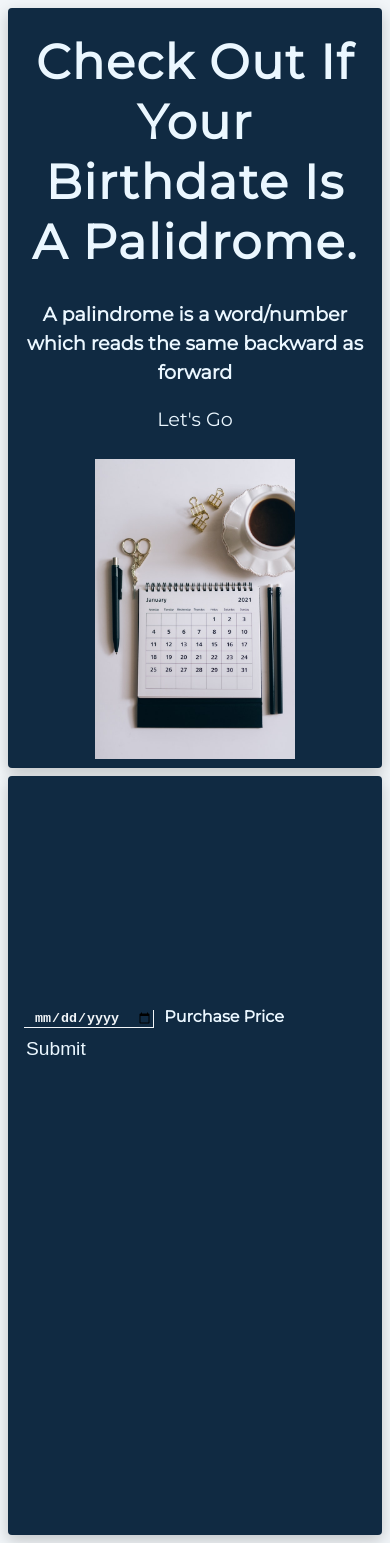
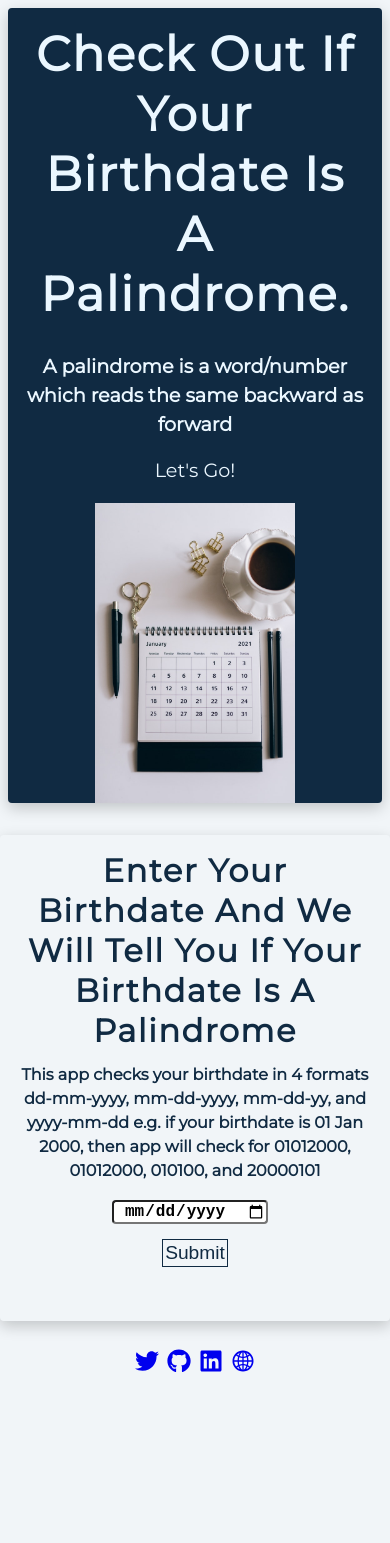
Before and after one commit to partha8/palindrome-birthday, a React (Create React App) app: page / in a window 390 px wide. After the commit the page ends 1393 px from the top, so only its background shows below. Built offline with nearby package versions, Linux system fonts and the light colour scheme.

Commit message:
UI: added the input and output parts of the project

```diff
--- a/src/components/Footer.js
+++ b/src/components/Footer.js
@@ -1,11 +1,24 @@
-import React from 'react'
+import React from "react";
+import { FaGithub, FaTwitter, FaLinkedin } from "react-icons/fa";
+import { AiOutlineGlobal } from "react-icons/ai";
 
 function Footer() {
-    return (
-        <div>
-
-        </div>
-    )
+  return (
+    <footer>
+      <a href="https://twitter.com/partha_sarma8">
+        <FaTwitter />
+      </a>
+      <a href="https://github.com/partha8">
+        <FaGithub />
+      </a>
+      <a href="https://www.linkedin.com/in/partha8/">
+        <FaLinkedin />
+      </a>
+      <a href="https://parthasarma.netlify.app/">
+        <AiOutlineGlobal />
+      </a>
+    </footer>
+  );
 }
 
-export default Footer
+export default Footer;
--- a/src/components/Header.js
+++ b/src/components/Header.js
@@ -2,16 +2,16 @@ import React from "react";
 import calendar from "../img/calendar.jpg";
 function Header() {
   return (
-    <div>
+    <>
       <section className={`header container`}>
         <article className="intro">
-          <h1>Check out if your Birthdate is a Palidrome.</h1>
+          <h1>Check out if your Birthdate is a Palindrome.</h1>
           <p>
             A palindrome is a word/number which reads the same backward as
             forward
           </p>
           <a href="#input" className="btn">
-            Let's Go
+            Let's Go!
           </a>
         </article>
 
@@ -19,7 +19,7 @@ function Header() {
           <img src={calendar} alt="calendar" />
         </article>
       </section>
-    </div>
+    </>
   );
 }
 
--- a/src/components/InputArea.js
+++ b/src/components/InputArea.js
@@ -1,15 +1,45 @@
-import React, { useState } from "react";
+import React, { useEffect, useState } from "react";
+import calculating from "../img/calculating.gif";
 
 function InputArea() {
   const [date, setDate] = useState("");
   const [text, setText] = useState("");
+
+  const [loading, setLoading] = useState(false);
+  const [loadingImage, setLoadingImage] = useState(false);
+
+  useEffect(() => {
+    const timeOut = setTimeout(() => {
+      setLoadingImage(false);
+      setLoading(false);
+    }, 2000);
+
+    // clearnup function
+    return () => clearTimeout(timeOut);
+  }, [loading]);
+
   const clickHandler = (e) => {
     e.preventDefault();
+    setLoading(true);
+    setLoadingImage(true);
+    setText('testing')
   };
   return (
-    <div className="input" id="input">
-      <section className={`container`}>
+    <div id="input">
+      <section className={`input-area-container `}>
         <form className="form-container">
+          <article>
+            <h2>
+              Enter your birthdate and we will tell you if your birthdate is a
+              palindrome
+            </h2>
+            <p>
+              This app checks your birthdate in 4 formats dd-mm-yyyy,
+              mm-dd-yyyy, mm-dd-yy, and yyyy-mm-dd e.g. if your birthdate is 01
+              Jan 2000, then app will check for 01012000, 01012000, 010100, and
+              20000101
+            </p>
+          </article>
           <article>
             <input
               type="date"
@@ -17,16 +47,25 @@ function InputArea() {
               value={date}
               onChange={(e) => setDate(e.target.value)}
             />
-            <span>Purchase Price</span>
           </article>
           <article className="btn-container">
-            <button onClick={clickHandler} className="btn">
+            <button onClick={clickHandler} className="btn submit">
               Submit
             </button>
           </article>
-          <article className="output">{text}</article>
         </form>
-        <section className="image-container">
+        <section className="output">
+          <article className="output-text">
+            {loading && <p>Please wait for the results</p>}
+          </article>
+          {loadingImage && (
+            <img
+              className="loading-image"
+              src={calculating}
+              alt="calculating results"
+            />
+          )}
+          {!loading && <h3>{text}</h3>}
         </section>
       </section>
     </div>
--- a/src/index.css
+++ b/src/index.css
@@ -131,7 +131,7 @@ a {
   flex-direction: column;
   align-content: center;
   justify-content: center;
-  text-align: justify;
+  text-align: left;
   padding: 1rem;
 }
 .intro p {
@@ -162,26 +162,57 @@ img {
   height: 90%;
 }
 
+/* input area */
+.input-area-container {
+  max-width: var(--max-width);
+  margin: 2rem auto 0;
+  display: flex;
+  flex-direction: column;
+  /* justify-content: center;
+  align-content: center; */
+  border-radius: var(--radius);
+  box-shadow: var(--dark-shadow);
+}
 .form-container {
   font-weight: 600;
-  display: flex;
+  /* display: flex;
   flex-direction: column;
   justify-content: center;
-  align-content: center;
+  align-content: center; */
+  text-align: center;
+  margin: 0 auto 0.2rem;
+  width: 60%;
+  padding: 1rem;
+}
+.form-container p {
+  color: var(--clr-grey-1);
+}
+.output-text p {
+  color: var(--clr-grey-1);
 }
 input {
   font-weight: 600;
   padding-left: 10px;
-  background: transparent;
-  color: var(--clr-grey-10);
-  border: transparent;
-  outline: transparent;
-  border-bottom: 1px solid var(--clr-grey-10);
-  border-right: 1px solid var(--clr-grey-10);
+  font-size: 1rem;
+  border-radius: var(--radius);
   margin-right: 10px;
+}
+.submit {
+  margin-top: 0.5rem;
+  color: var(--clr-grey-1);
+  border: 1px solid var(--clr-grey-1);
 }
 .form-container article {
   margin-bottom: 7px;
+}
+.output {
+  text-align: center;
+  width: 100%;
+  margin-bottom: 1rem;
+}
+.loading-image {
+  width: 30vw;
+  margin: auto;
 }
 @media screen and (max-width: 500px) {
   .container {
@@ -203,6 +234,11 @@ input {
   }
   .form-container {
     padding-left: 1rem;
+    width: 100%;
+  }
+  .loading-image {
+    width: 100%;
+    height: auto;
   }
 }
 footer {
```
Also changed, not shown: src/img/calculating.gif (added).
